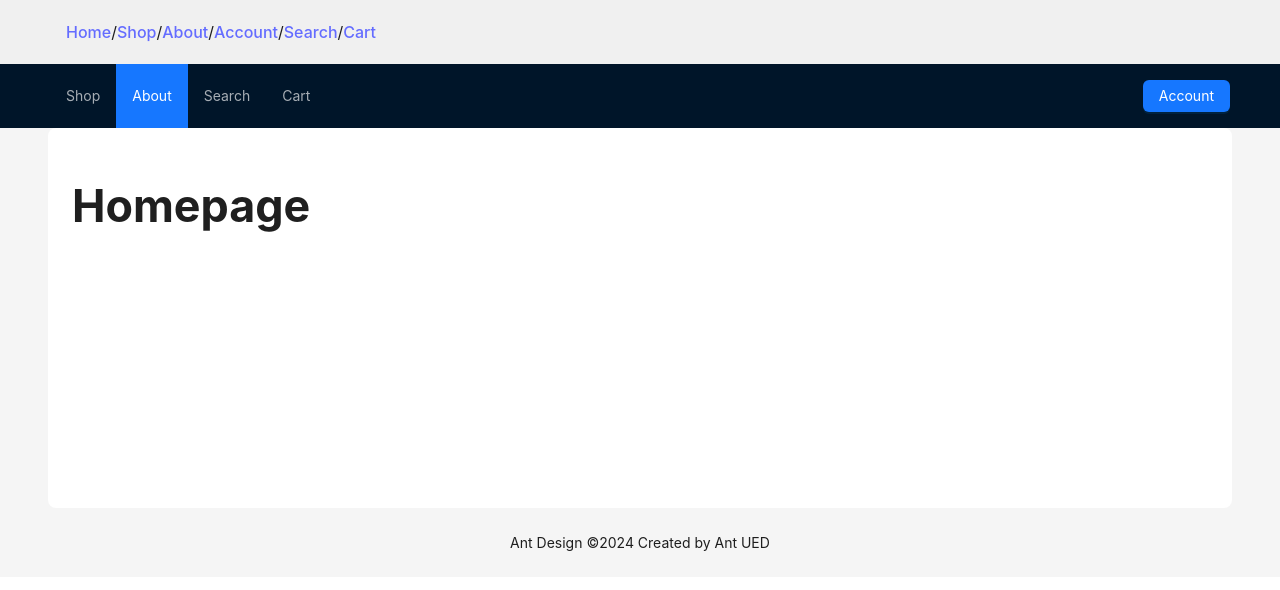
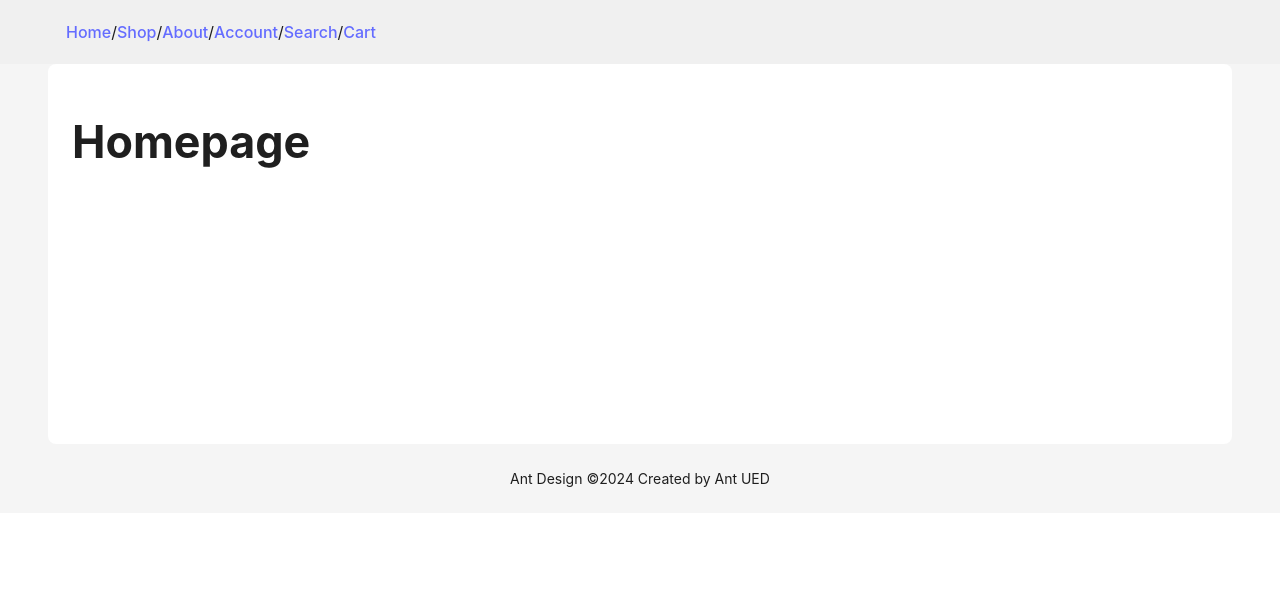
Before and after one commit to jojojonit/eautopia, a React (Vite) app: page / in a window 1280 px wide. Shown: the top 590 px of the page. Built offline with nearby package versions, Linux system fonts and the light colour scheme; no server answers.

Commit message:
removed header component

```diff
--- a/src/pages/Homepage/Homepage.jsx
+++ b/src/pages/Homepage/Homepage.jsx
@@ -20,32 +20,6 @@ export default function Homepage({ user, setUser }) {
 
   return (
     <Layout>
-      <Header
-        style={{
-          position: "sticky",
-          top: 0,
-          zIndex: 1,
-          width: "100%",
-          display: "flex",
-          alignItems: "center",
-        }}
-      >
-        <div className="demo-logo" />
-        <Menu
-          theme="dark"
-          mode="horizontal"
-          defaultSelectedKeys={["2"]}
-          items={items}
-          style={{
-            flex: 1,
-            minWidth: 0,
-          }}
-        />
-
-        <Link to={user ? "/account/user" : "/account/login"}>
-          <Button type="primary">Account</Button>
-        </Link>
-      </Header>
       <Content
         style={{
           padding: "0 48px",
```
